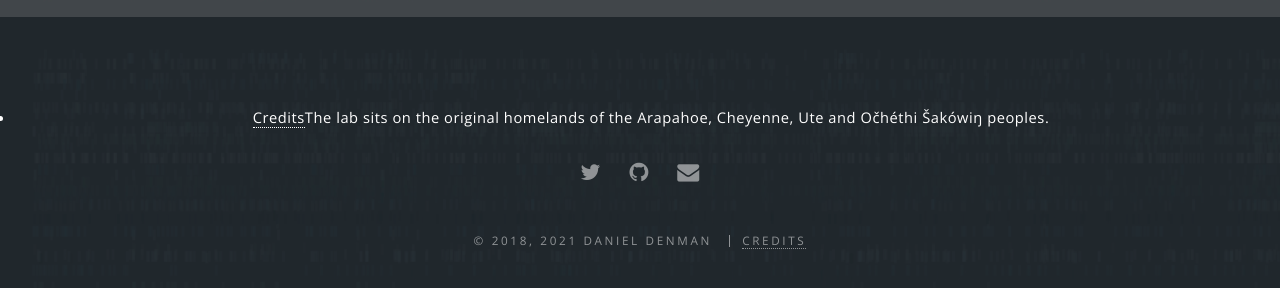
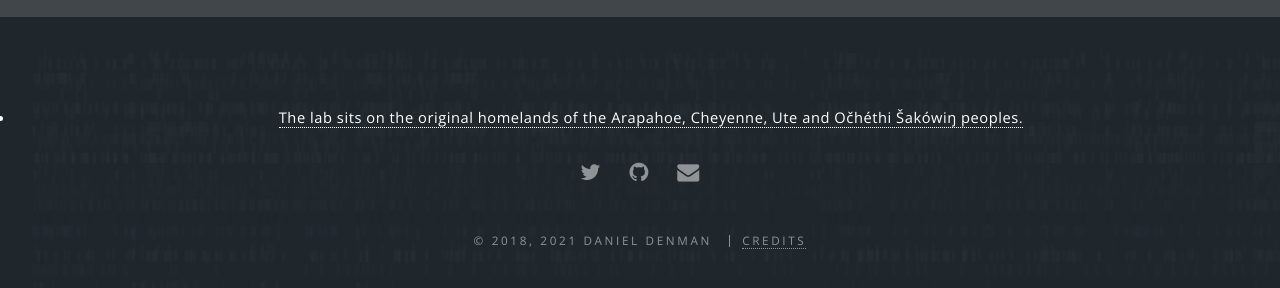
Before and after one commit to denmanlab/denmanlab.github.io, a Jekyll site: the page built from index.md, in a window 1280 px wide and 900 px high, scrolled down 1460 px. Shown: the part 566-854 px from the top of the window. Built offline with Jekyll 4.4.1, drawn with Linux system fonts in a browser that asks for light colours.

Commit message:
Update footer.html

```diff
--- a/_includes/footer.html
+++ b/_includes/footer.html
@@ -1,7 +1,7 @@
 <!-- Footer -->
 <footer id="footer">
   <ul class="native lands">
-    <li><a href="https://native-land.ca/">Credits</a>The lab sits on the original homelands of the Arapahoe, Cheyenne, Ute and Očhéthi Šakówiŋ peoples.</li>
+    <li><a href="https://native-land.ca/">The lab sits on the original homelands of the Arapahoe, Cheyenne, Ute and Očhéthi Šakówiŋ peoples.</a></li>
 
   </ul>
   <ul class="icons">{%
```
